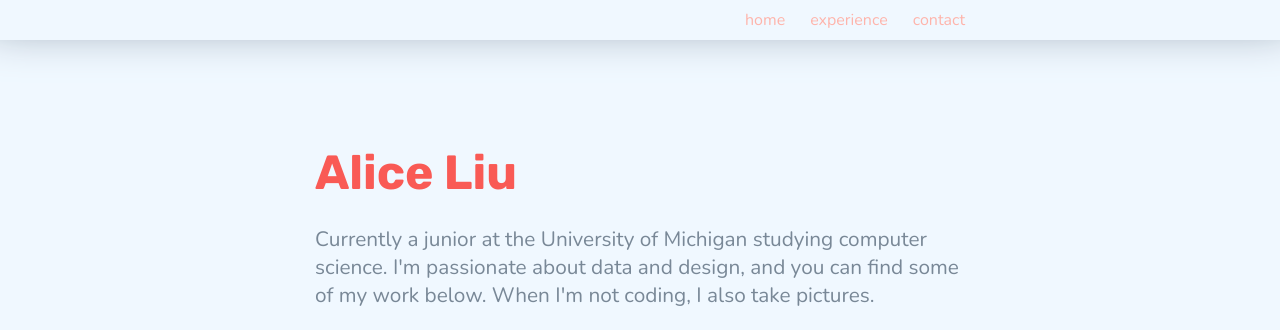
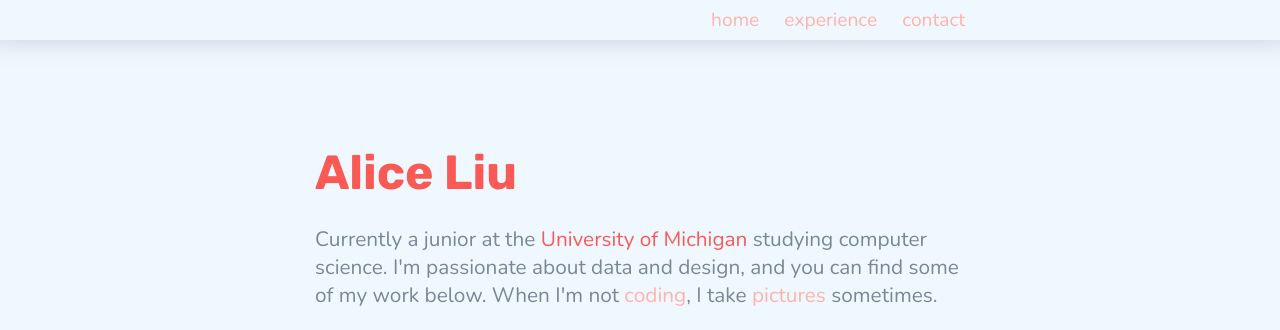
Before and after one commit to alicemliu/alicemliu.github.io, a plain HTML site: page index.html in a window 1280 px wide. Shown: the top 330 px of the page. Drawn offline with nearby package versions, Linux system fonts and the light colour scheme.

Commit message:
styling changes

```diff
--- a/css/style.css
+++ b/css/style.css
@@ -41,7 +41,7 @@ body {
   position: fixed;
 
   background-color: aliceblue;
-  box-shadow: 0px -30px 50px 13px #798897;;
+  box-shadow: 0px -30px 40px 13px #798897;;
 }
 
 .nav li:last-child {
@@ -57,6 +57,7 @@ body {
 .nav li {
   color: #798897;
   font-family: 'Nunito', serif;
+  font-size: 1.2rem;
   font-weight: 300;
 }
 
--- a/index.html
+++ b/index.html
@@ -31,7 +31,7 @@
 
       <h1>Alice Liu</h1>
       <p>
-        Currently a junior at the University of Michigan studying computer science. I'm passionate about data and design, and you can find some of my work below. When I'm not coding, I also take pictures.
+        Currently a junior at the <pink>University of Michigan</pink> studying computer science. I'm passionate about data and design, and you can find some of my work below. When I'm not <a href="https://www.github.com/alicemliu/">coding</a>, I take <a href="https://aliu.carbonmade.com">pictures</a> sometimes.
       </p>
 
       <div class="icons">
```
